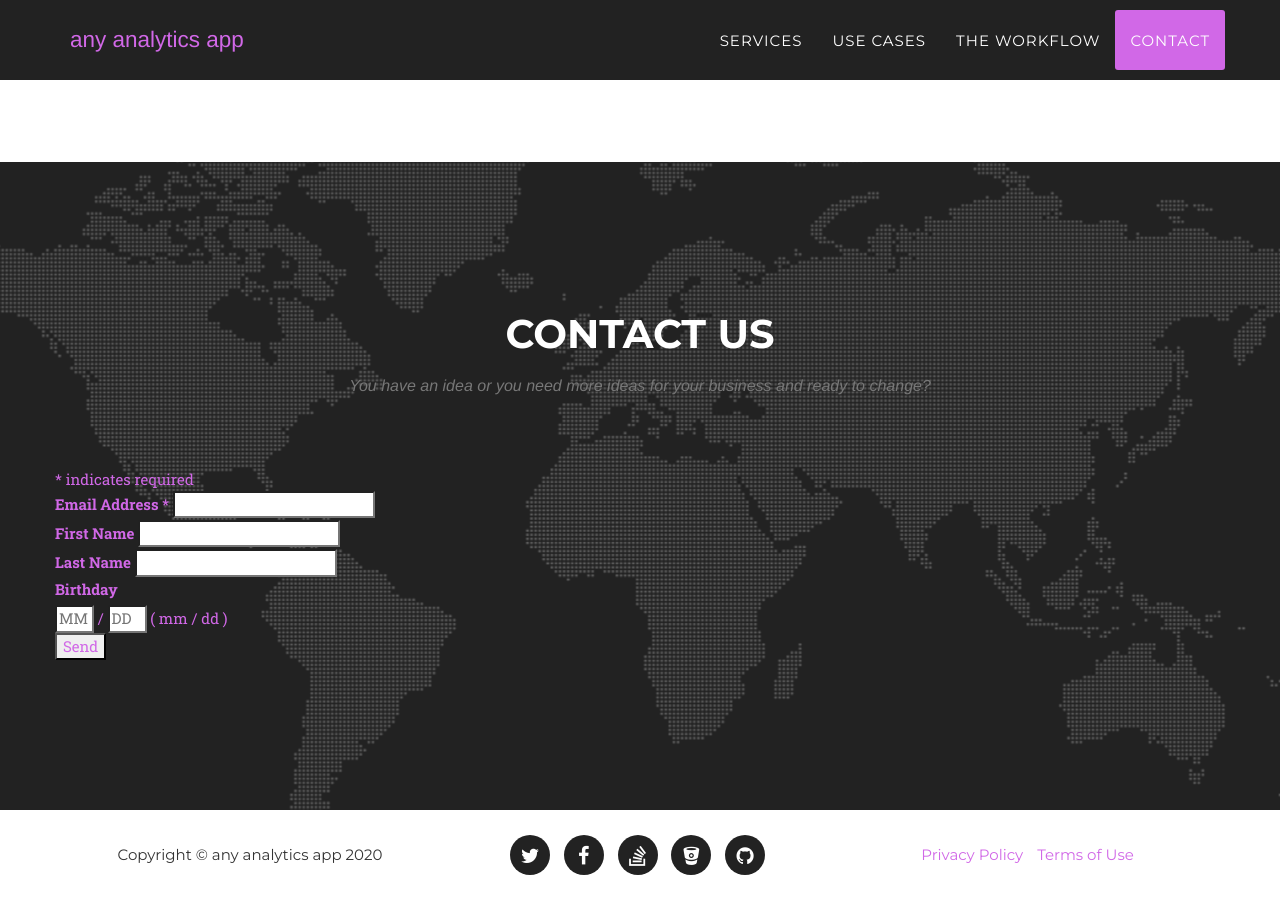
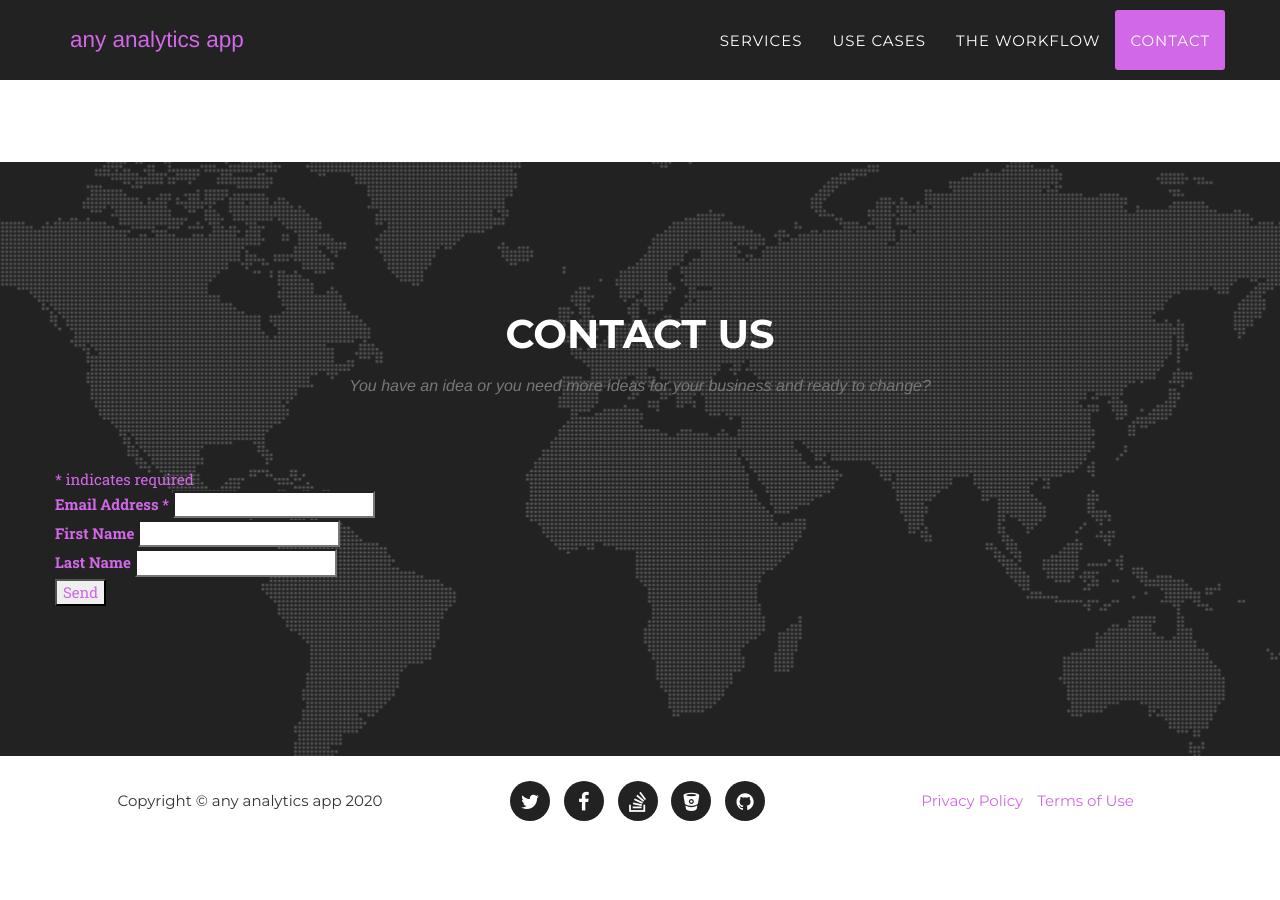
Before and after one commit to anyanalyticsapp/landing, a Jekyll site: the page built from index.html, in a window 1280 px wide and 900 px high, scrolled down 5268 px. Built offline with Jekyll 4.4.1, drawn with Linux system fonts in a browser that asks for light colours; some web fonts are replaced; comment, search, counter and statistics services are not loaded; after the commit the page ends 6114 px from its top, so only the background shows below that.

Commit message:
change contact form to mc

```diff
--- a/_includes/contact.html
+++ b/_includes/contact.html
@@ -63,14 +63,15 @@
                                 <label for="mce-LNAME">Last Name </label>
                                 <input type="text" value="" name="LNAME" class="" id="mce-LNAME">
                             </div>
-                            <div class="mc-field-group size1of2">
+                            <!-- <div class="mc-field-group size1of2">
                                 <label for="mce-BIRTHDAY-month">Birthday </label>
                                 <div class="datefield">
                                     <span class="subfield monthfield"><input class="birthday " type="text" pattern="[0-9]*" value="" placeholder="MM" size="2" maxlength="2" name="BIRTHDAY[month]" id="mce-BIRTHDAY-month"></span> /
                                     <span class="subfield dayfield"><input class="birthday " type="text" pattern="[0-9]*" value="" placeholder="DD" size="2" maxlength="2" name="BIRTHDAY[day]" id="mce-BIRTHDAY-day"></span>
                                     <span class="small-meta nowrap">( mm / dd )</span>
                                 </div>
-                            </div>	<div id="mce-responses" class="clear">
+                            </div>	 -->
+                            <div id="mce-responses" class="clear">
                                     <div class="response" id="mce-error-response" style="display:none"></div>
                                     <div class="response" id="mce-success-response" style="display:none"></div>
                                 </div>    <!-- real people should not fill this in and expect good things - do not remove this or risk form bot signups-->
```
